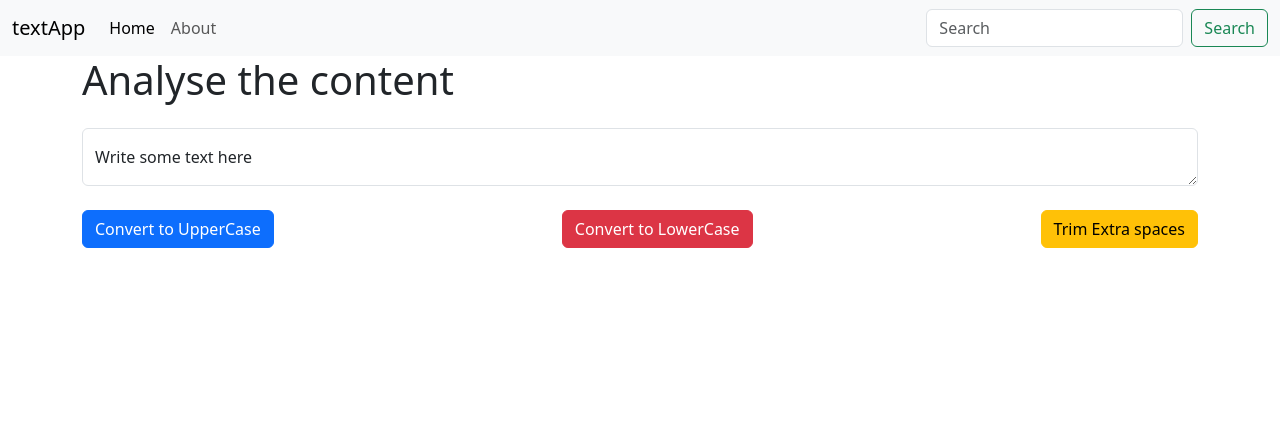
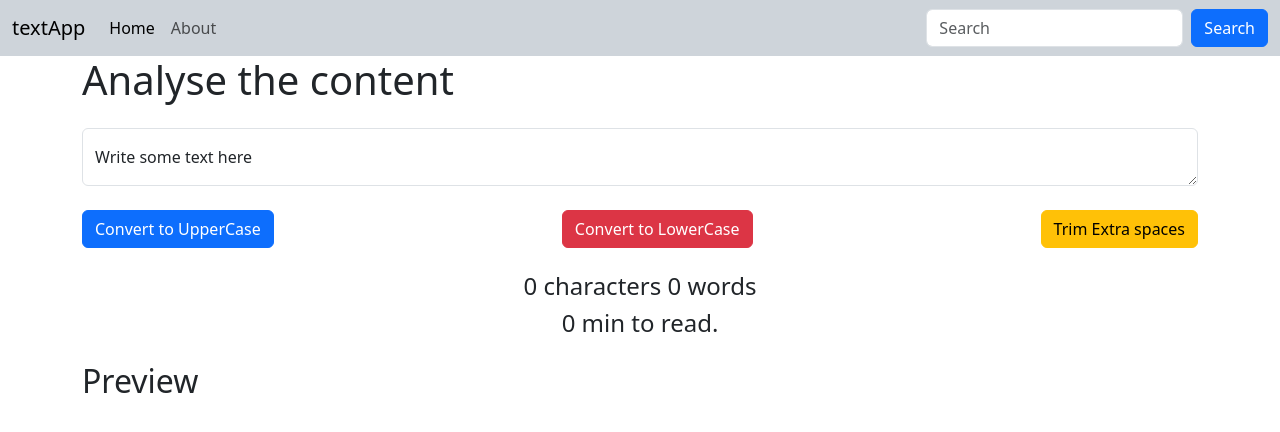
Before and after one commit to GURU-SAI-PRADEEP-Y/textApp, a React (Vite) app: page / in a window 1280 px wide. Shown: the top 432 px of the page. Built offline with nearby package versions, Linux system fonts and the light colour scheme.

Commit message:
I have modified the UI and added more logics and functionalities to the textApp

```diff
--- a/src/components/Navbar.jsx
+++ b/src/components/Navbar.jsx
@@ -3,7 +3,7 @@ import React from 'react'
 function Navbar(props) {
     return (
         <>
-            <nav className="navbar navbar-expand-lg bg-body-tertiary">
+            <nav className="navbar navbar-expand-lg bg-dark-subtle">
                 <div className="container-fluid">
                     <a className="navbar-brand" href="/">{props.title}</a>
                     <button className="navbar-toggler" type="button" data-bs-toggle="collapse" data-bs-target="#navbarSupportedContent" aria-controls="navbarSupportedContent" aria-expanded="false" aria-label="Toggle navigation">
@@ -20,7 +20,7 @@ function Navbar(props) {
                         </ul>
                         <form className="d-flex" role="search">
                             <input className="form-control me-2" type="search" placeholder="Search" aria-label="Search" />
-                            <button className="btn btn-outline-success" type="submit">Search</button>
+                            <button className="btn btn-primary" type="submit">Search</button>
                         </form>
                     </div>
                 </div>
--- a/src/components/TextForm.jsx
+++ b/src/components/TextForm.jsx
@@ -13,11 +13,12 @@ export default function TextForm(props) {
         setText(text.trim());
     }
     const handleOnChange = (event) => {
-        console.log("handled on change");
+        // console.log("handled on change");
         setText(event.target.value);
     }
     return (
         <>
+            {/* this is the text area container with some buttons */}
             <div className="container">
                 <h1>Analyse the content</h1>
                 <div className="form-floating my-4">
@@ -30,6 +31,14 @@ export default function TextForm(props) {
                     <button className="btn btn-warning" onClick={handleTrimSpace}>Trim Extra spaces</button>
                 </div>
             </div>
+            <div className="container my-4 text-center">
+                <h4>{text.length} characters {(text.split(" ").length == 1 && text.length == 0) ? text.split(" ").length = 0 : text.split(" ").length} words</h4>
+                <h4>{(text.split(" ").length == 1 && text.length == 0) ? text.split(" ").length = 0 : text.split(" ").length * 0.008} min to read.</h4>
+            </div>
+            <div className="container my-3">
+                <h2>Preview</h2>
+                <p>{text}</p>
+            </div>
         </>
     )
 }
```
